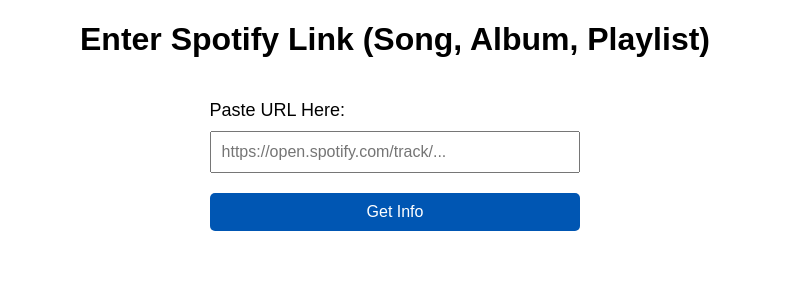
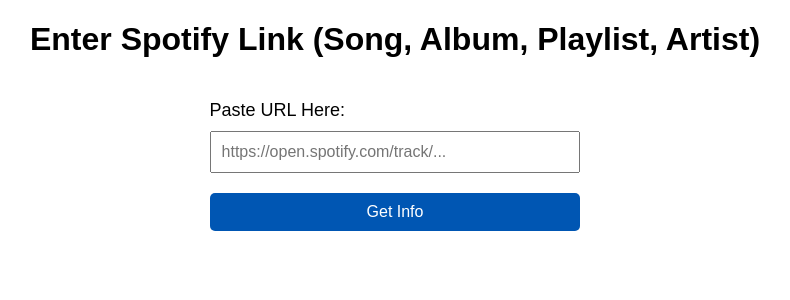
Before and after one commit to mdimasprasetyo/spotify-extraction-app, a Flask app: page / in a window 1280 px wide. Shown: the top 300 px of the page, without its empty margins (245-1035 px from the left). Run offline with Flask 3, Linux system fonts and the light colour scheme; parts of the project's set-up code (start-up, migrations or seed data) failed here and were passed over.

Commit message:
adjust to handle artist only url

```diff
--- a/app.py
+++ b/app.py
@@ -87,6 +87,8 @@ def spotify_url_to_id(url):
         return url.split('/')[-1].split('?')[0], 'album'
     elif 'playlist' in url:
         return url.split('/')[-1].split('?')[0], 'playlist'
+    elif 'artist' in url:
+        return url.split('/')[-1].split('?')[0], 'artist'
     return None, None
 
 def get_spotify_code(uri):
@@ -104,6 +106,8 @@ def get_spotify_info(content_type, content_id):
         endpoint = f'https://api.spotify.com/v1/albums/{content_id}'
     elif content_type == 'playlist':
         endpoint = f'https://api.spotify.com/v1/playlists/{content_id}'
+    elif content_type == 'artist':
+        endpoint = f'https://api.spotify.com/v1/artists/{content_id}'
     else:
         raise ValueError("Unsupported content type")
 
@@ -125,6 +129,10 @@ def get_spotify_info(content_type, content_id):
         title = info['name']
         artist = info['owner']['display_name']
         album_art_url = info['images'][0]['url']
+    elif content_type == 'artist':
+        title = info['name']
+        artist = ''  # Artist page does not have an artist name field, use the title as the name
+        album_art_url = info['images'][0]['url'] if info['images'] else None
 
     logger.info(f"Fetched Spotify info: Title: {title}, Artist: {artist}, Type: {content_type}")
     return title, artist, album_art_url
@@ -161,7 +169,7 @@ def result():
     album_art_filename = f'{sanitized_title}_{sanitized_artist}_album_art.png'
     spotify_code_filename = f'{sanitized_title}_{sanitized_artist}_spotify_code.svg'
 
-    album_art_img_io = save_image(album_art_url)
+    album_art_img_io = save_image(album_art_url) if album_art_url else BytesIO()
     spotify_code_svg = get_spotify_code(f'spotify:{content_type}:{content_id}')
     spotify_code_io = BytesIO(spotify_code_svg)
 
--- a/templates/index.html
+++ b/templates/index.html
@@ -3,7 +3,7 @@
 <head>
     <meta charset="UTF-8">
     <meta name="viewport" content="width=device-width, initial-scale=1.0">
-    <title>Spotify Track Info</title>
+    <title>Spotify Info</title>
     <style>
         body {
             font-family: Arial, sans-serif;
@@ -64,7 +64,7 @@
     </style>
 </head>
 <body>
-    <h1>Enter Spotify Link (Song, Album, Playlist)</h1>
+    <h1>Enter Spotify Link (Song, Album, Playlist, Artist)</h1>
     <form id="spotifyForm" action="/result" method="post">
         <label for="spotify_url">Paste URL Here:</label>
         <input type="url" id="spotify_url" name="spotify_url" placeholder="https://open.spotify.com/track/..." required>
@@ -86,7 +86,7 @@
         });
 
         function isValidSpotifyUrl(url) {
-            var regex = /^https:\/\/open\.spotify\.com(?:\/intl-[\w-]+)?\/(track|album|playlist)\/[A-Za-z0-9]{22}(?:\?.*)?$/;
+            var regex = /^https:\/\/open\.spotify\.com(?:\/intl-[\w-]+)?\/(track|album|playlist|artist)\/[A-Za-z0-9]{22}(?:\?.*)?$/;
             return regex.test(url);
         }
 
```
Also changed, not shown: templates/result.html (+21 -0 lines).
